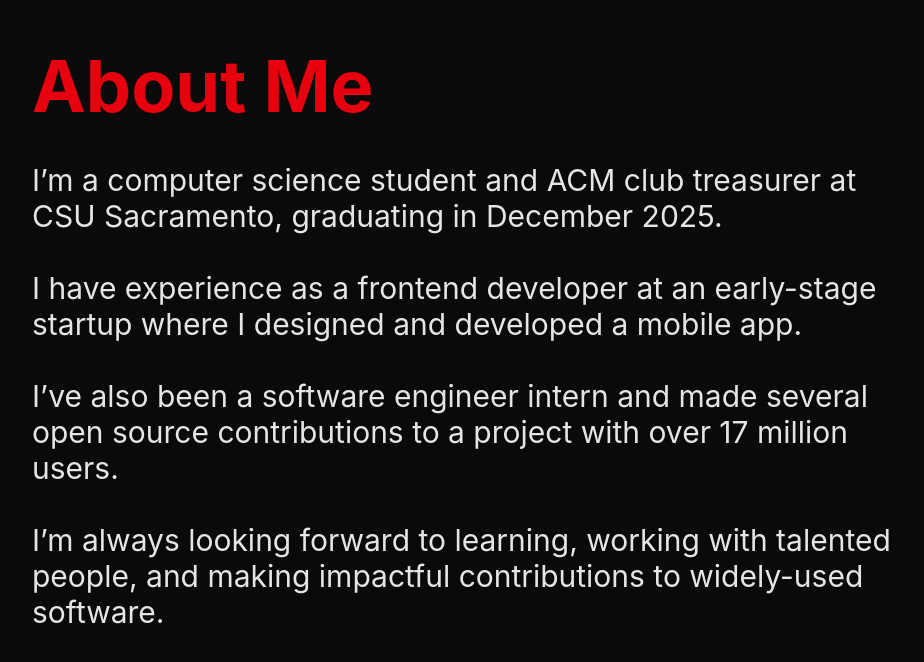
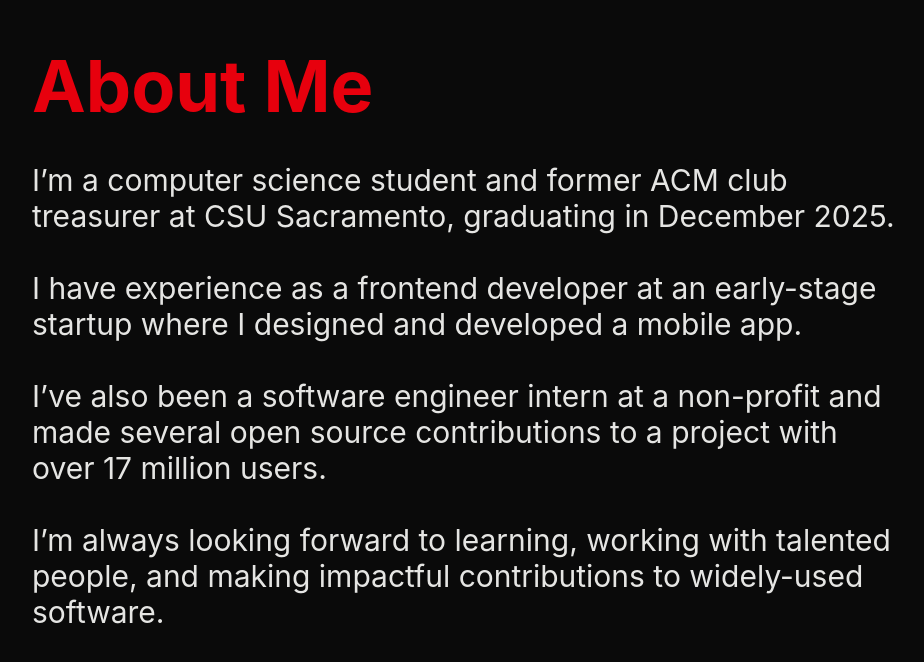
Before and after one commit to rahulio96/portfolio, a React (Vite) app: page / in a window 1280 px wide. Shown: the part 964-1626 px from the top of the page, without its empty margins (174-1098 px from the left). Built offline with nearby package versions, Linux system fonts and the light colour scheme; no server answers.

Commit message:
Fix navbar clicked section not updating and update about section

```diff
--- a/src/components/navbar/Navbar.tsx
+++ b/src/components/navbar/Navbar.tsx
@@ -22,11 +22,10 @@
   setSelected: (index: number) => void
   hasLine: boolean
   setIsToggled?: (isToggled: boolean) => void
-  isClicked: boolean
   setIsClicked: (isClicked: boolean) => void
 }
 
-const NavbarButton = ({ index, title, selected, setSelected, setIsToggled, hasLine, isClicked, setIsClicked }: NavbarButtonProps) => {
+const NavbarButton = ({ index, title, selected, setSelected, setIsToggled, hasLine, setIsClicked }: NavbarButtonProps) => {
   const onClick = () => {
     setSelected(index)
     setIsClicked(true)
@@ -35,9 +34,7 @@
     document.getElementById(title)?.scrollIntoView({ behavior: "smooth" });
 
     // prevent the navbar buttons from changing when scrolling down
-    if (isClicked) {
-      setTimeout(() => setIsClicked(false), 500);
-    }
+    setTimeout(() => setIsClicked(false), 500);
 
     // mobile only behavior
     if (setIsToggled) {
@@ -69,7 +66,7 @@
   setIsClicked: (isClicked: boolean) => void
 }
 
-const MobileNavbar = ({ selected, setSelected, isToggled, setIsToggled, isClicked, setIsClicked }: MobileNavbarProps) => {
+const MobileNavbar = ({ selected, setSelected, isToggled, setIsToggled, setIsClicked }: MobileNavbarProps) => {
   return (
     <div className={`${isToggled ? 'top-[3.6rem]' : 'top-[-50%]'} fixed sm:hidden z-1 transition-all duration-500 ease-in-out`}>
       <div className='flex flex-col justify-center items-center w-full bg-[var(--darkgrey)] text-[1.1rem] font-bold overflow-hidden'>
@@ -82,7 +79,6 @@
             setSelected={setSelected}
             hasLine={false}
             setIsToggled={setIsToggled}
-            isClicked={isClicked}
             setIsClicked={setIsClicked}
           />))}
       </div>
@@ -108,6 +104,7 @@
 
     const observerCallback: IntersectionObserverCallback = (entries) => {
       entries.forEach((entry) => {
+        console.log(isClicked)
         if (entry.isIntersecting && !isClicked) {
           setSelected(buttons.indexOf(entry.target.id));
         }
@@ -133,7 +130,7 @@
           <div className='hidden sm:flex font-bold lg:text-2xl'>
             <Line indexLeft={0} indexRight={0} selected={selected} />
             {buttons.map((button, index) => (
-              <NavbarButton key={index} index={index} title={button} selected={selected} setSelected={setSelected} hasLine={true} isClicked={isClicked} setIsClicked={setIsClicked} />
+              <NavbarButton key={index} index={index} title={button} selected={selected} setSelected={setSelected} hasLine={true} setIsClicked={setIsClicked} />
             ))}
           </div>
 
--- a/src/components/sections/About.tsx
+++ b/src/components/sections/About.tsx
@@ -6,17 +6,14 @@
     <Section id={'About'} title={'About Me'}>
       <motion.div
         className='space-y-4 sm:space-y-9 text-[var(--white)] text-xl sm:text-3xl'
-
         initial={{ opacity: 0, y: 30 }}
         whileInView={{ opacity: 1, y: 0 }}
-
         viewport={{ once: true, amount: 0.3 }}
-
         transition={{ duration: 1 }}
       >
-        <p>I’m a computer science student and ACM club treasurer at CSU Sacramento, graduating in December 2025.</p>
+        <p>I’m a computer science student and former ACM club treasurer at CSU Sacramento, graduating in December 2025.</p>
         <p>I have experience as a frontend developer at an early-stage startup where I designed and developed a mobile app.</p>
-        <p>I’ve also been a software engineer intern and made several open source contributions to a project with over 17 million users.</p>
+        <p>I’ve also been a software engineer intern at a non-profit and made several open source contributions to a project with over 17 million users.</p>
         <p>I’m always looking forward to learning, working with talented people, and making impactful contributions to widely-used software.</p>
 
       </motion.div>
```
